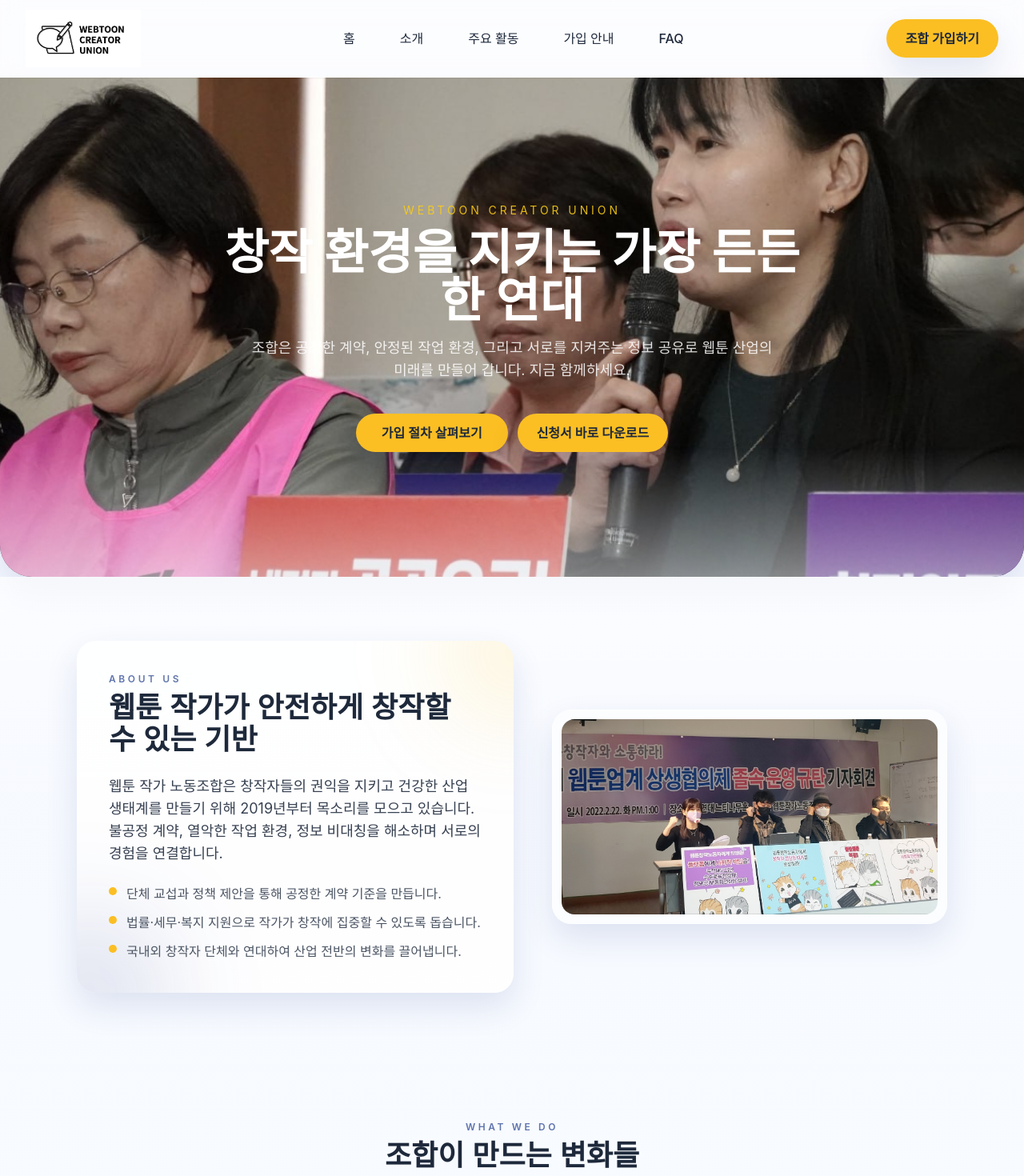
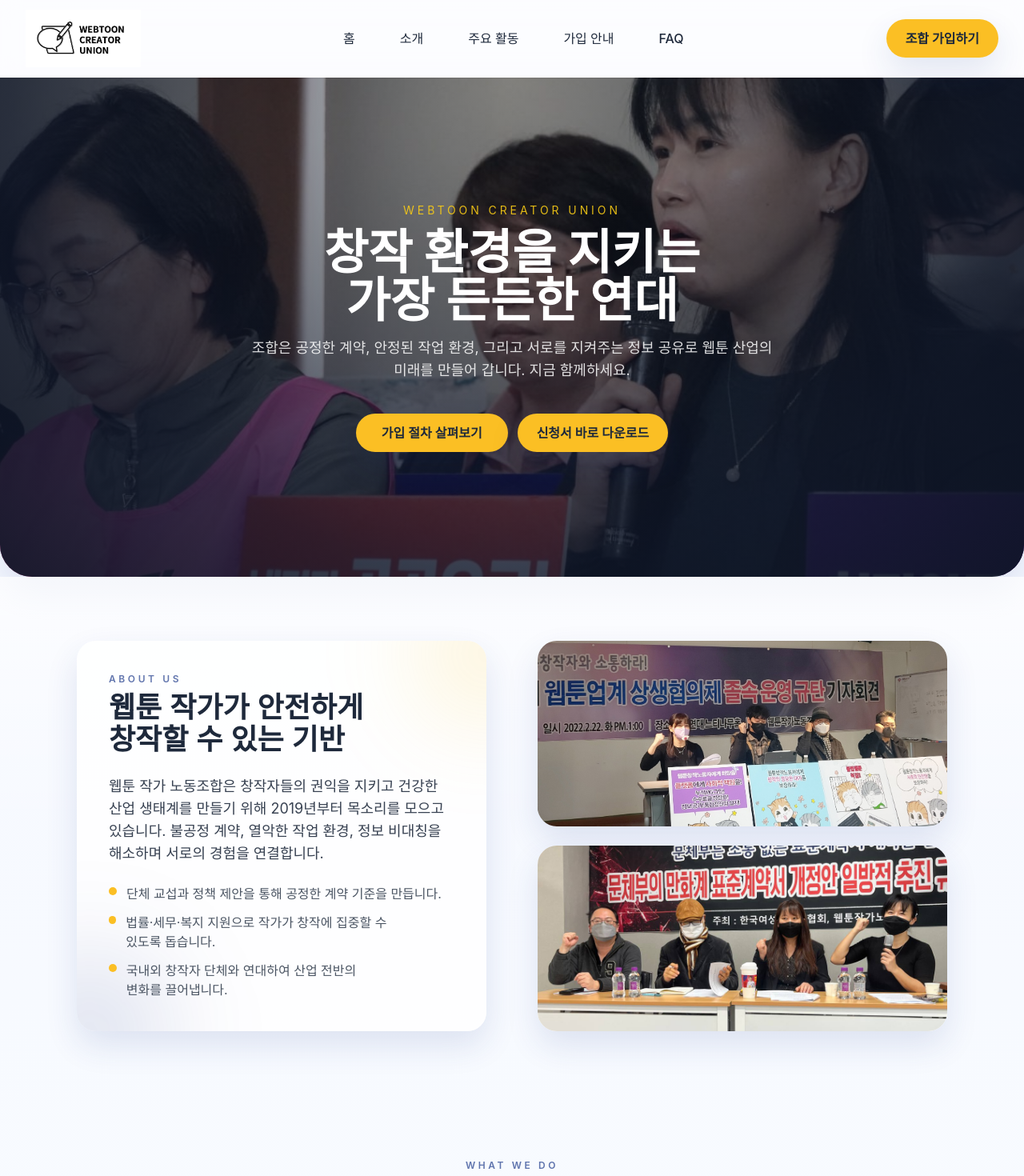
Before and after one commit to hwangtab/webtoonunion, a Next.js app: page / in a window 1280 px wide. Shown: the top 1470 px of the page at 80% size. Built offline with nearby package versions, Linux system fonts and the light colour scheme.

Commit message:
Polish layout typography and about section media

```diff
--- a/src/app/globals.css
+++ b/src/app/globals.css
@@ -21,11 +21,25 @@
     color: #1f2937;
     min-height: 100vh;
     -webkit-font-smoothing: antialiased;
+    word-break: keep-all;
+    overflow-wrap: break-word;
   }
 
   main {
     position: relative;
     z-index: 1;
+  }
+
+  h1,
+  h2,
+  h3,
+  h4 {
+    text-wrap: balance;
+  }
+
+  p,
+  li {
+    word-break: keep-all;
   }
 }
 
--- a/src/components/common/Accordion.tsx
+++ b/src/components/common/Accordion.tsx
@@ -19,41 +19,66 @@ const Accordion: React.FC<AccordionProps> = ({ questions }) => {
   };
 
   return (
-    <div className="w-full space-y-4">
+    <div className="w-full space-y-5">
       {questions.map((item, index) => {
         const isOpen = openIndex === index;
 
         return (
-          <div
+          <article
             key={item.question}
-            className="overflow-hidden rounded-3xl border border-white/60 bg-white/95 shadow-card"
+            className={`group relative overflow-hidden rounded-3xl bg-white/95 shadow-card transition-all duration-300 ${
+              isOpen
+                ? 'bg-white ring-2 ring-primary/25 shadow-card-hover'
+                : 'hover:-translate-y-[2px] hover:bg-white hover:shadow-card-hover'
+            }`}
           >
             <button
               type="button"
               onClick={() => toggle(index)}
-              className="flex w-full items-center justify-between gap-4 px-6 py-5 text-left transition-colors duration-200 hover:bg-navy-100/50 focus:outline-none focus-visible:outline focus-visible:outline-2 focus-visible:outline-primary/40"
+              className="flex w-full items-center justify-between gap-6 px-6 py-6 text-left transition-colors duration-300 focus:outline-none focus-visible:outline focus-visible:outline-2 focus-visible:outline-primary/40 sm:px-8 sm:py-7"
               aria-expanded={isOpen}
               aria-controls={`accordion-${index}`}
             >
-              <span className="text-base font-semibold text-navy-900 sm:text-lg">
-                {item.question}
-              </span>
-              <span className="flex h-9 w-9 items-center justify-center rounded-full bg-primary/10 text-lg font-bold text-primary">
-                {isOpen ? '–' : '+'}
+              <div className="flex flex-1 flex-col gap-2">
+                <span className="text-base font-semibold text-pretty text-navy-900 sm:text-lg">
+                  {item.question}
+                </span>
+                <span className="text-xs font-medium uppercase tracking-[0.35em] text-primary/60 sm:hidden">
+                  {isOpen ? '닫기' : '자세히 보기'}
+                </span>
+              </div>
+              <span
+                className={`relative flex h-11 w-11 flex-shrink-0 items-center justify-center rounded-full border transition-all duration-300 ${
+                  isOpen
+                    ? 'border-primary/0 bg-primary text-white shadow-card-hover'
+                    : 'border-primary/15 bg-primary/8 text-primary group-hover:border-primary/25 group-hover:bg-primary/12'
+                }`}
+                aria-hidden
+              >
+                <span className="relative flex h-4 w-4 items-center justify-center text-current">
+                  <span className="absolute h-0.5 w-full rounded-full bg-current transition-all duration-300" />
+                  <span
+                    className={`absolute h-full w-0.5 rounded-full bg-current transition-transform duration-300 ${
+                      isOpen ? 'scale-y-0 opacity-0' : 'scale-y-100 opacity-100'
+                    }`}
+                  />
+                </span>
               </span>
             </button>
             <div
               id={`accordion-${index}`}
-              className={`grid transition-[grid-template-rows] duration-300 ease-in-out ${
-                isOpen ? 'grid-rows-[1fr]' : 'grid-rows-[0fr]'
+              className={`grid overflow-hidden transition-[grid-template-rows,opacity] duration-300 ease-in-out ${
+                isOpen
+                  ? 'grid-rows-[1fr] opacity-100'
+                  : 'grid-rows-[0fr] opacity-0'
               }`}
               aria-hidden={!isOpen}
             >
-              <div className="overflow-hidden px-6 pb-6 text-sm leading-relaxed text-gray-600 sm:text-base">
+              <div className="overflow-hidden border-t border-primary/10 px-6 pb-6 pt-6 text-sm leading-relaxed text-pretty text-gray-600 sm:px-8 sm:pb-8">
                 {item.answer}
               </div>
             </div>
-          </div>
+          </article>
         );
       })}
     </div>
--- a/src/components/common/Button.tsx
+++ b/src/components/common/Button.tsx
@@ -20,7 +20,7 @@ const Button: React.FC<ButtonProps> = ({
   type = 'button',
 }) => {
   const baseClasses =
-    'inline-flex items-center justify-center rounded-full bg-yellow-500 px-6 py-3 text-sm font-semibold text-navy-900 shadow-card transition-all duration-200 hover:bg-yellow-600 hover:shadow-card-hover focus-visible:outline focus-visible:outline-2 focus-visible:outline-offset-2 focus-visible:outline-yellow-500 sm:text-base';
+    'inline-flex items-center justify-center break-keep rounded-full bg-yellow-500 px-6 py-3 text-sm font-semibold text-navy-900 shadow-card transition-all duration-200 hover:bg-yellow-600 hover:shadow-card-hover focus-visible:outline focus-visible:outline-2 focus-visible:outline-offset-2 focus-visible:outline-yellow-500 sm:text-base';
 
   if (href) {
     return (
--- a/src/components/common/Card.tsx
+++ b/src/components/common/Card.tsx
@@ -25,7 +25,7 @@ const Card: React.FC<CardProps> = ({ title, description, icon }) => {
           </span>
         )}
       </div>
-      <p className="mt-4 text-sm leading-relaxed text-gray-600 sm:text-base">
+      <p className="mt-4 text-sm leading-relaxed text-pretty text-gray-600 sm:text-base">
         {description}
       </p>
       <div className="mt-6 h-[3px] w-10 rounded-full bg-yellow-500 transition-all duration-200 group-hover:w-16" />
--- a/src/components/common/SectionTitle.tsx
+++ b/src/components/common/SectionTitle.tsx
@@ -24,7 +24,7 @@ const SectionTitle: React.FC<SectionTitleProps> = ({
         </span>
       )}
       <h2
-        className={`font-sans text-2xl font-bold text-navy-900 sm:text-3xl ${
+        className={`font-sans text-2xl font-bold text-balance text-navy-900 sm:text-3xl ${
           align === 'left' ? 'text-left' : 'text-center'
         } ${className}`}
       >
--- a/src/components/sections/AboutSection.tsx
+++ b/src/components/sections/AboutSection.tsx
@@ -9,11 +9,11 @@ const AboutSection = () => {
         aria-hidden
       />
       <div className="relative mx-auto max-w-6xl px-4 sm:px-6 lg:px-8">
-        <div className="grid items-center gap-12 lg:grid-cols-[1.05fr_0.95fr]">
-          <div className="relative overflow-hidden rounded-3xl bg-white/90 p-8 shadow-card sm:p-10">
+        <div className="grid items-stretch gap-8 lg:grid-cols-2 xl:gap-16">
+          <div className="relative flex h-full flex-col overflow-hidden rounded-3xl bg-white/90 p-8 shadow-card sm:p-10">
             <div className="absolute -top-16 -right-20 h-40 w-40 rounded-full bg-yellow-500/20 blur-3xl" />
             <div className="absolute -bottom-24 -left-20 h-48 w-48 rounded-full bg-primary/15 blur-3xl" />
-            <div className="relative space-y-6">
+            <div className="relative flex h-full flex-col space-y-6">
               <SectionTitle
                 eyebrow="About us"
                 align="left"
@@ -21,43 +21,56 @@ const AboutSection = () => {
               >
                 웹툰 작가가 안전하게 창작할 수 있는 기반
               </SectionTitle>
-              <p className="text-base leading-relaxed text-gray-700 sm:text-lg">
+              <p className="text-base leading-relaxed text-pretty text-gray-700 sm:text-lg">
                 웹툰 작가 노동조합은 창작자들의 권익을 지키고 건강한 산업
                 생태계를 만들기 위해 2019년부터 목소리를 모으고 있습니다. 불공정
                 계약, 열악한 작업 환경, 정보 비대칭을 해소하며 서로의 경험을
                 연결합니다.
               </p>
               <ul className="space-y-3 text-sm text-gray-600 sm:text-base">
-                <li className="flex items-start gap-3">
+                <li className="flex items-start gap-3 text-pretty">
                   <span className="mt-1 inline-block h-2.5 w-2.5 rounded-full bg-yellow-500" />
                   단체 교섭과 정책 제안을 통해 공정한 계약 기준을 만듭니다.
                 </li>
-                <li className="flex items-start gap-3">
+                <li className="flex items-start gap-3 text-pretty">
                   <span className="mt-1 inline-block h-2.5 w-2.5 rounded-full bg-yellow-500" />
                   법률·세무·복지 지원으로 작가가 창작에 집중할 수 있도록
                   돕습니다.
                 </li>
-                <li className="flex items-start gap-3">
+                <li className="flex items-start gap-3 text-pretty">
                   <span className="mt-1 inline-block h-2.5 w-2.5 rounded-full bg-yellow-500" />
                   국내외 창작자 단체와 연대하여 산업 전반의 변화를 끌어냅니다.
                 </li>
               </ul>
             </div>
           </div>
-          <div className="relative flex justify-center lg:justify-end">
-            <div className="relative max-w-lg overflow-hidden rounded-3xl bg-white/50 p-3 shadow-card backdrop-blur-sm">
-              <div className="absolute inset-0 rounded-2xl border border-white/70" />
+          <div className="relative grid h-full grid-rows-2 gap-6">
+            <div className="relative overflow-hidden rounded-3xl bg-white/70 p-3 shadow-card backdrop-blur-sm">
+              <div className="absolute inset-0 rounded-2xl border border-white/50" />
               <Image
                 src="/images/webtoonunion3.jpg"
-                alt="웹툰 작가 노동조합 소개 이미지"
-                width={520}
-                height={420}
-                className="relative z-10 h-auto w-full rounded-2xl object-cover"
-                sizes="(max-width: 768px) 100vw, 520px"
+                alt="웹툰 작가 노동조합 정책 기자회견"
+                fill
+                className="relative z-10 rounded-2xl object-cover"
+                sizes="(max-width: 768px) 100vw, 600px"
                 priority
               />
-              <div className="absolute bottom-4 left-4 rounded-full bg-white/90 px-4 py-2 text-xs font-semibold uppercase tracking-[0.2em] text-primary/80">
-                since 2019
+              <div className="absolute bottom-4 left-4 rounded-full bg-white/92 px-4 py-2 text-xs font-semibold uppercase tracking-[0.2em] text-primary/80">
+                policy action
+              </div>
+            </div>
+            <div className="relative overflow-hidden rounded-3xl bg-white/70 p-3 shadow-card backdrop-blur-sm">
+              <div className="absolute inset-0 rounded-2xl border border-white/50" />
+              <Image
+                src="/images/webtoonunion5.jpg"
+                alt="표준계약서 개정안을 요구하는 기자회견 현장"
+                fill
+                className="relative z-10 rounded-2xl object-cover"
+                sizes="(max-width: 768px) 100vw, 600px"
+                priority={false}
+              />
+              <div className="absolute bottom-4 left-4 rounded-full bg-white/92 px-4 py-2 text-xs font-semibold uppercase tracking-[0.2em] text-primary/80">
+                solidarity
               </div>
             </div>
           </div>
--- a/src/components/sections/ActivitiesSection.tsx
+++ b/src/components/sections/ActivitiesSection.tsx
@@ -38,7 +38,7 @@ const ActivitiesSection: React.FC = () => {
           <SectionTitle eyebrow="What we do" className="sm:text-4xl">
             조합이 만드는 변화들
           </SectionTitle>
-          <p className="mt-4 text-sm leading-relaxed text-gray-600 sm:text-base">
+          <p className="mt-4 text-sm leading-relaxed text-pretty text-gray-600 sm:text-base">
             조합은 현장의 목소리를 모아 제도화하고, 작가 개인이 겪는 어려움을
             함께 해결합니다. 각 활동은 서로 연결되어 지속 가능한 생태계를
             지향합니다.
--- a/src/components/sections/FAQSection.tsx
+++ b/src/components/sections/FAQSection.tsx
@@ -32,7 +32,7 @@ const FAQSection: React.FC = () => {
         <SectionTitle eyebrow="FAQ" className="sm:text-4xl">
           자주 묻는 질문
         </SectionTitle>
-        <p className="mt-4 text-center text-sm leading-relaxed text-gray-600 sm:text-base">
+        <p className="mt-4 text-center text-sm leading-relaxed text-pretty text-gray-600 sm:text-base">
           더 궁금한 점은 언제든{' '}
           <a
             href="mailto:webtooncreatorunion@gmail.com"
--- a/src/components/sections/HeroSection.tsx
+++ b/src/components/sections/HeroSection.tsx
@@ -10,17 +10,18 @@ const HeroSection = () => {
     >
       <div className="absolute inset-0">
         <div className="absolute inset-0 scale-105 bg-[url('/images/webtoonunion4.jpg')] bg-cover bg-center bg-no-repeat" />
-        <div className="absolute inset-0 bg-gradient-to-b from-navy-900/88 via-navy-900/70 to-navy-900/90" />
-        <div className="absolute inset-x-0 -bottom-40 h-80 bg-gradient-to-t from-[var(--color-surface)] to-transparent" />
+        <div className="absolute inset-0 bg-[radial-gradient(circle_at_top,rgba(15,23,42,0.25)_0%,rgba(15,23,42,0.6)_45%,rgba(15,23,42,0.82)_70%,rgba(14,21,38,0.94)_100%)]" />
+        <div className="absolute inset-0 bg-gradient-to-b from-[#060e21]/92 via-[#0b1736]/88 to-[#0d1a3a]/95" />
+        <div className="absolute inset-x-0 -bottom-40 h-80 bg-gradient-to-t from-[var(--color-surface)]/85 to-transparent" />
       </div>
       <div className="relative z-10 mx-auto flex w-full max-w-6xl flex-col items-center justify-center px-4 py-20 text-center text-white sm:px-8">
-        <p className="mb-3 text-sm uppercase tracking-[0.28em] text-yellow-400/90">
+        <p className="mb-3 text-sm uppercase tracking-[0.28em] text-yellow-400/90 text-pretty">
           WEBTOON CREATOR UNION
         </p>
-        <h1 className="mb-4 max-w-3xl text-4xl font-bold leading-tight sm:text-5xl md:text-6xl">
+        <h1 className="mb-4 max-w-3xl text-4xl font-bold leading-tight text-balance sm:text-5xl md:text-6xl">
           창작 환경을 지키는 가장 든든한 연대
         </h1>
-        <p className="mb-10 max-w-2xl text-base leading-relaxed text-white/85 sm:text-lg">
+        <p className="mb-10 max-w-2xl text-base leading-relaxed text-pretty text-white/85 sm:text-lg">
           조합은 공정한 계약, 안정된 작업 환경, 그리고 서로를 지켜주는 정보
           공유로 웹툰 산업의 미래를 만들어 갑니다. 지금 함께하세요.
         </p>
--- a/src/components/sections/JoinUsSection.tsx
+++ b/src/components/sections/JoinUsSection.tsx
@@ -19,8 +19,7 @@ const steps = [
   },
   {
     title: '제출',
-    description:
-      '완료된 신청서를 웹툰노조 이메일 (webtooncreatorunion@gmail.com)로 첨부해 전송합니다.',
+    description: '완료된 신청서를 웹툰노조 이메일로 첨부해 전송합니다.',
     action: {
       label: '신청서 메일 보내기',
       href: 'mailto:webtooncreatorunion@gmail.com?subject=웹툰노조 가입 신청서 제출&body=첨부: 가입신청서.hwp',
@@ -47,7 +46,7 @@ const JoinUsSection = () => {
         <SectionTitle className="text-3xl sm:text-4xl" eyebrow="Join union">
           가입은 이렇게 진행됩니다
         </SectionTitle>
-        <p className="mx-auto mt-4 max-w-2xl text-center text-sm leading-relaxed text-gray-600 sm:text-base">
+        <p className="mx-auto mt-4 max-w-2xl text-center text-sm leading-relaxed text-pretty text-gray-600 sm:text-base">
           모든 단계는 온라인으로 진행됩니다. 조합 가입 신청서는 구글 폼과 같은
           공개 플랫폼 대신 이메일로 접수되어 개인정보가 안전하게 관리됩니다.
         </p>
@@ -61,7 +60,7 @@ const JoinUsSection = () => {
                 <h3 className="text-lg font-bold text-navy-900 sm:text-xl">
                   {step.title}
                 </h3>
-                <p className="mt-3 text-sm leading-relaxed text-gray-600 sm:text-base">
+                <p className="mt-3 text-sm leading-relaxed text-pretty text-gray-600 sm:text-base">
                   {step.description}
                 </p>
                 {step.action && (
```
Also changed, not shown: public/images/webtoonunion5.jpg (added).
